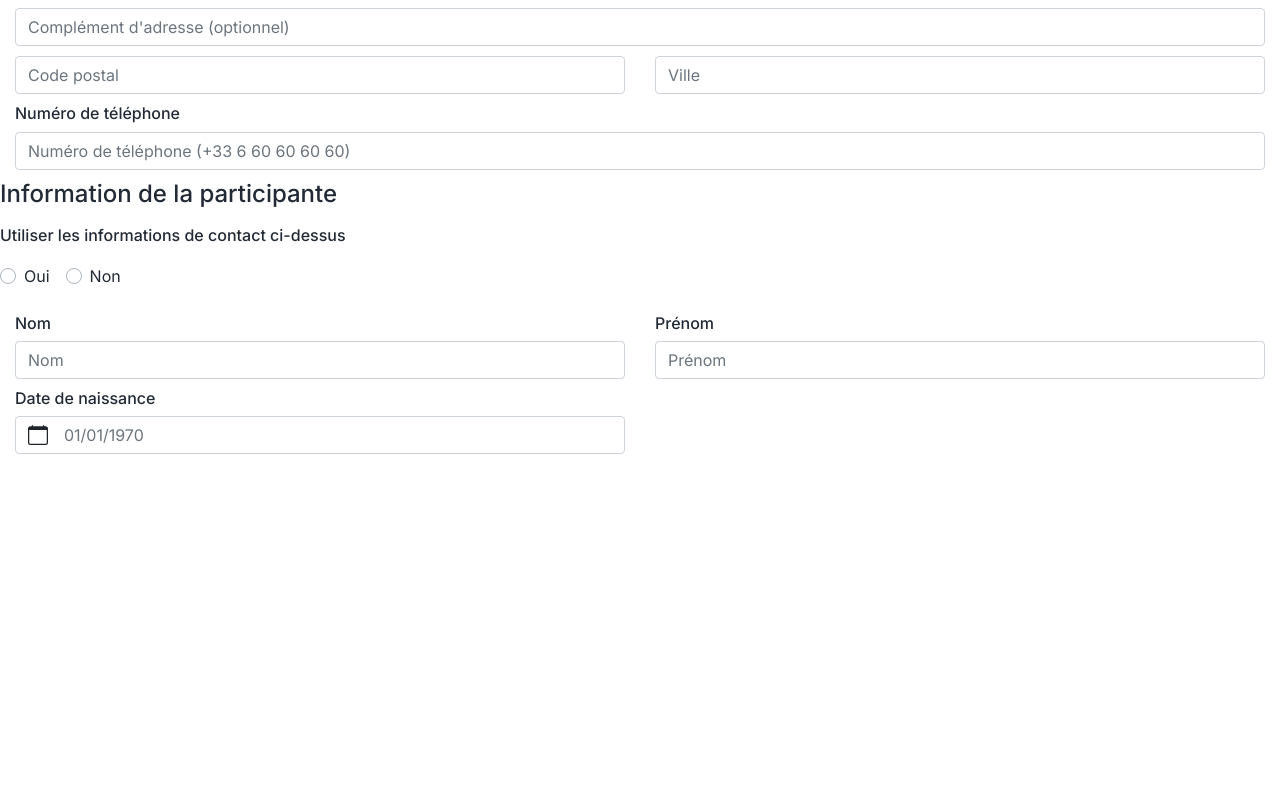
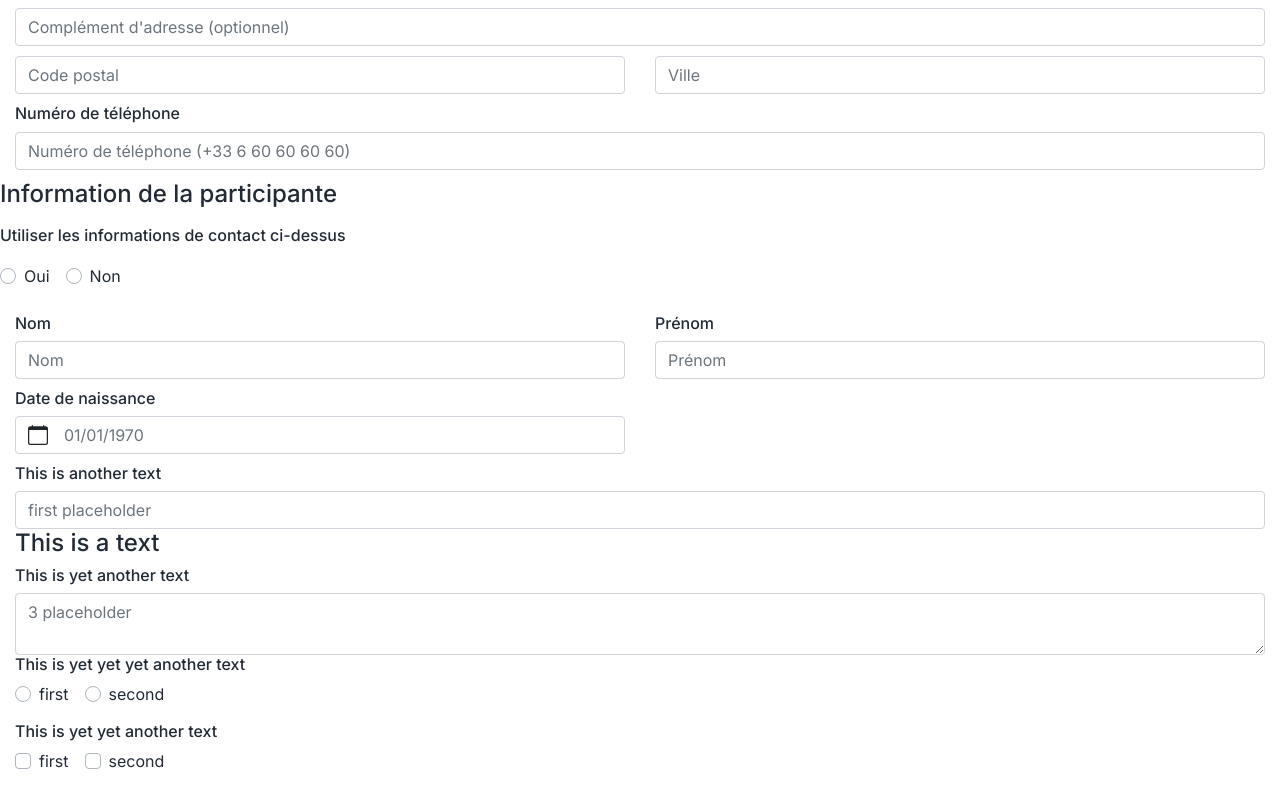
Before and after one commit to prologin/gcc-site, a Vue app in the folder front/: page /inscription in a window 1280 px wide. Shown: the part 344-1133 px from the top of the page. Before the commit the page ends 808 px from the top, so only its background shows below. Built offline with nearby package versions, Linux system fonts and the light colour scheme.

Commit message:
Add form questions

```diff
--- a/front/src/components/ParticipantInformationComponent.vue
+++ b/front/src/components/ParticipantInformationComponent.vue
@@ -76,7 +76,7 @@ export default Vue.extend({
         phone: ''
       }
     }
-  },
+  }
 })
 </script>
 
--- /dev/null
+++ b/front/src/components/QuestionsComponent.vue
@@ -0,0 +1,139 @@
+<template>
+  <b-container fluid>
+    <b-form>
+      <b-col>
+        <div v-for="(question, i) in questions" v-bind:key="i">
+
+          <b-row>
+            <h2 v-if="question.type == QuestionsTypeEnum.TITLE"> {{ question.text }} </h2>
+          </b-row>
+
+          <b-row>
+            <h3 v-if="question.type != QuestionsTypeEnum.TITLE"> {{ question.text }} </h3>
+            <b-form-input
+              v-if="question.type == QuestionsTypeEnum.TEXT"
+              :id="'input-question' + i"
+              :placeholder="question.placeholder"
+              :required="question.mandatory"
+              v-model="answers[i]"
+              />
+            <b-form-textarea
+              v-if="question.type == QuestionsTypeEnum.LONG_TEXT"
+              :id="'input-question' + i"
+              :placeholder="question.placeholder"
+              :required="question.mandatory"
+              v-model="answers[i]"
+              />
+          </b-row>
+
+          <b-row>
+            <b-form-group v-slot="{ ariaDescribedBy }" v-if="question.type == QuestionsTypeEnum.SINGLE_CHOICE">
+              <b-form-radio-group
+                :id="'input-question' + i"
+                :required="question.mandatory"
+                :options="question.possible_answers"
+                :aria-describedby="ariaDescribedBy"
+                v-model="answers[i]"
+                />
+            </b-form-group>
+          </b-row>
+
+          <b-row>
+            <b-form-group v-slot="{ ariaDescribedBy }" v-if="question.type == QuestionsTypeEnum.MULTIPLE_CHOICES">
+              <b-form-checkbox-group
+                :id="'input-question' + i"
+                :options="question.possible_answers"
+                :aria-describedby="ariaDescribedBy"
+                v-model="answers[i]"
+                :name="question.text"
+                />
+            </b-form-group>
+          </b-row>
+
+        </div>
+      </b-col>
+    </b-form>
+  </b-container>
+</template>
+
+<script lang="ts">
+import Vue from 'vue'
+import QuestionsTypeEnum from '@/enums/QuestionsTypeEnum.js'
+
+export default Vue.extend({
+  name: 'QuestionsComponent',
+  mixins: [QuestionsTypeEnum.Mixin],
+  created () {
+    /* Sort questions to have them in order of appearance in the questions array */
+    this.questions.sort(function (a, b) { return a.order - b.order })
+
+    /* Creates an equally sized array answers to have questions[i] -> answers[i] */
+    for (let i = 0; i < this.questions.length; i++) {
+      if (this.questions[i].type === QuestionsTypeEnum.MULTIPLE_CHOICES) {
+        this.answers.push([])
+      }
+
+      this.answers.push('')
+    }
+  },
+  data: () => {
+    return {
+      /* TODO: adapt answer for API */
+      questions: [
+        {
+          id: 2,
+          order: 2,
+          text: 'This is a text',
+          type: 'TITLE',
+          placeholder: 'second placeholder',
+          mandatory: true,
+          possible_answers: []
+        },
+        {
+          id: 1,
+          order: 1,
+          text: 'This is another text',
+          type: 'TEXT',
+          placeholder: 'first placeholder',
+          mandatory: false,
+          possible_answers: []
+        },
+        {
+          id: 3,
+          order: 3,
+          text: 'This is yet another text',
+          type: 'LONG_TEXT',
+          placeholder: '3 placeholder',
+          mandatory: true,
+          possible_answers: []
+        },
+        {
+          id: 4,
+          order: 4,
+          text: 'This is yet yet yet another text',
+          type: 'SINGLE_CHOICE',
+          placeholder: '4 placeholder',
+          mandatory: true,
+          possible_answers: [
+            { value: 1, text: 'first' },
+            { value: 2, text: 'second' }
+          ]
+        },
+        {
+          id: 5,
+          order: 5,
+          text: 'This is yet yet another text',
+          type: 'MULTIPLE_CHOICES',
+          placeholder: '5 placeholder',
+          mandatory: true,
+          possible_answers: [
+            { value: 1, text: 'first' },
+            { value: 2, text: 'second' }
+          ]
+        }
+      ],
+      answers: []
+    }
+  }
+})
+</script>
--- /dev/null
+++ b/front/src/enums/QuestionsTypeEnum.js
@@ -0,0 +1,15 @@
+const QuestionsTypeEnum = {
+  TITLE: 'TITLE',
+  TEXT: 'TEXT',
+  LONG_TEXT: 'LONG_TEXT',
+  SINGLE_CHOICE: 'SINGLE_CHOICE',
+  MULTIPLE_CHOICES: 'MULTIPLE_CHOICES'
+}
+
+QuestionsTypeEnum.Mixin = {
+  created () {
+    this.QuestionsTypeEnum = QuestionsTypeEnum
+  }
+}
+
+export default QuestionsTypeEnum
--- a/front/src/views/Inscription.vue
+++ b/front/src/views/Inscription.vue
@@ -2,6 +2,7 @@
   <div>
     <ContactInformationComponent />
     <ParticipantInformationComponent />
+    <QuestionsComponent />
   </div>
 </template>
 
@@ -9,12 +10,14 @@
 import Vue from 'vue'
 import ContactInformationComponent from '@/components/ContactInformationComponent.vue'
 import ParticipantInformationComponent from '@/components/ParticipantInformationComponent.vue'
+import QuestionsComponent from '@/components/QuestionsComponent.vue'
 
 export default Vue.extend({
   name: 'Inscription',
   components: {
     ContactInformationComponent,
-    ParticipantInformationComponent
+    ParticipantInformationComponent,
+    QuestionsComponent
   }
 })
 </script>
```
